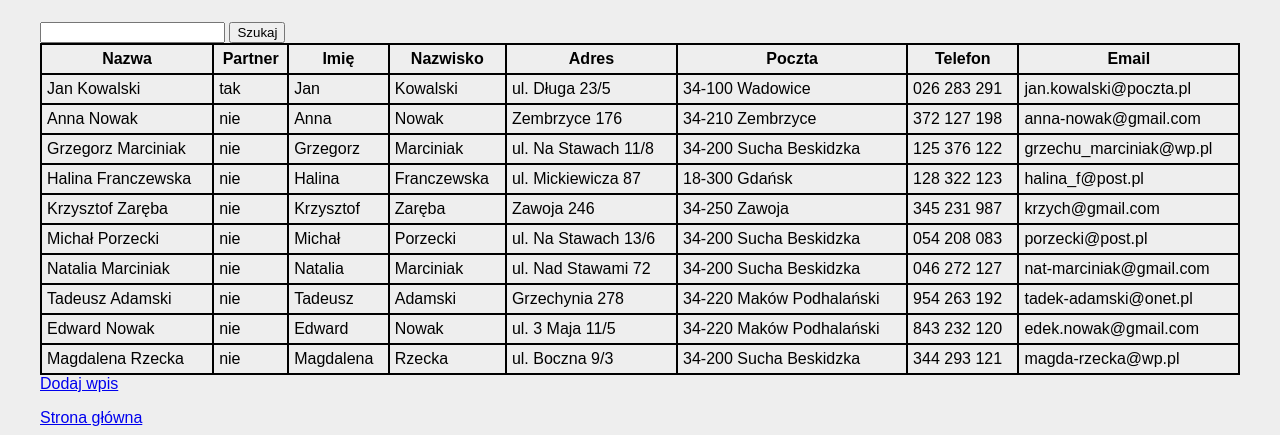
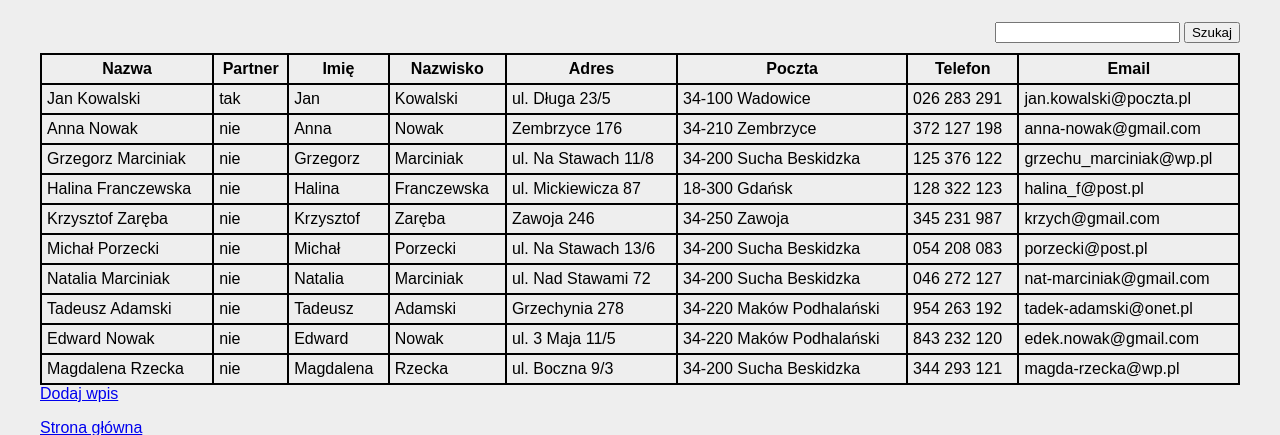
Before and after one commit to MikiWojak/Zamowienia, a PHP site: page /klienci.php in a window 1280 px wide. Shown: the part 58-493 px from the top of the page. Run offline with PHP 8.4, Linux system fonts and the light colour scheme; data comes from the database, SQL or seed files in the repository.

Commit message:
Stylizacja wyszukiwania
Wystylizowano sekcje wyszukiwania

```diff
--- a/klienci.php
+++ b/klienci.php
@@ -53,10 +53,12 @@ catch(Exception $e)
     <div class="container">
        <main>
             <article>
-                <form method="post">
-                    <input type="text" name="fraza">
-                    <input type="submit" value="Szukaj">
-                </form>
+               <div class="szukaj">
+                    <form method="post">
+                        <input type="text" name="fraza">
+                        <input type="submit" value="Szukaj">
+                    </form>
+                </div>
             </article>
 
            <article>
--- a/style.css
+++ b/style.css
@@ -41,3 +41,9 @@ footer p
 {
     text-align: center;
 }
+
+.szukaj
+{
+    margin-bottom: 10px;
+    text-align: right;
+}
```
